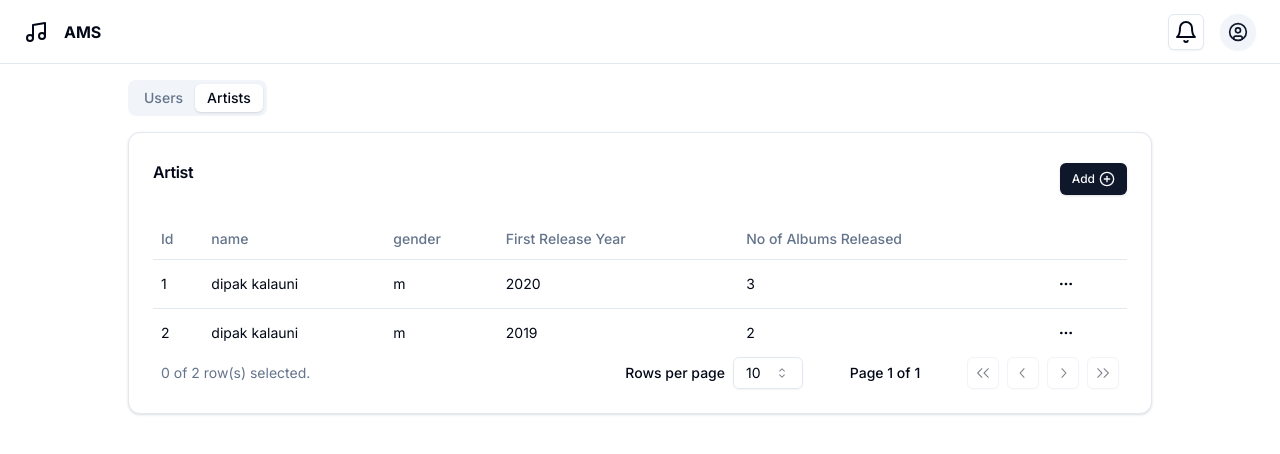
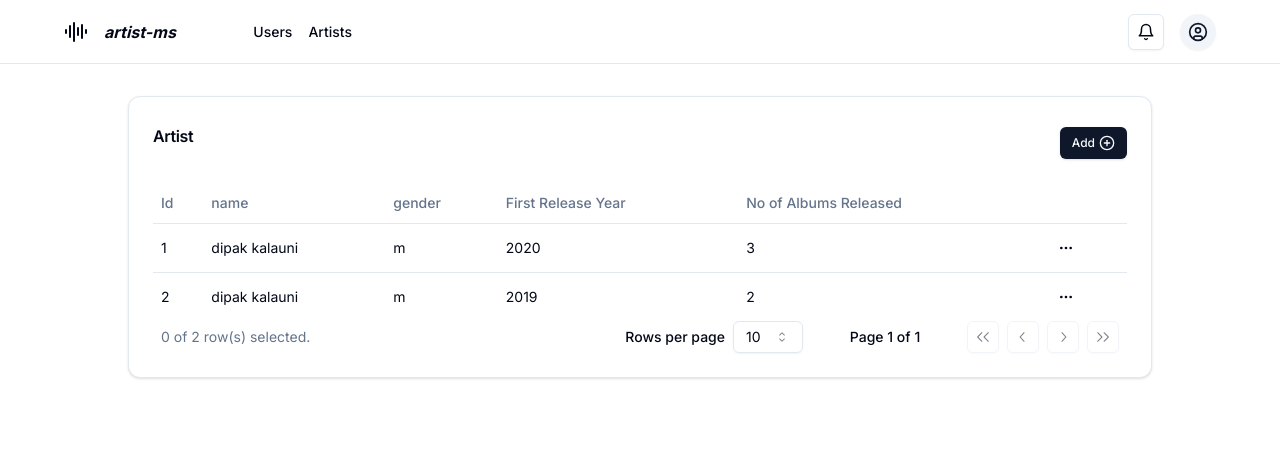
Before and after one commit to KaloniGiga/artist-management-system, a Next.js app in the folder apps/web/: page /dashboard/artists in a window 1280 px wide. Shown: the top 454 px of the page. Built offline with nearby package versions, Linux system fonts and the light colour scheme.

Commit message:
feat: add navbar menu

```diff
--- a/apps/web/app/dashboard/layout.tsx
+++ b/apps/web/app/dashboard/layout.tsx
@@ -1,13 +1,13 @@
 import { Navbar } from "@web/components/dashboard/header/Navbar";
-import { TabsMenu } from "@web/components/dashboard/tabs/TabsMenu";
+// import { TabsMenu } from "@web/components/dashboard/tabs/TabsMenu";
 import { ReactNode } from "react";
 
 export default function Layout({ children }: { children: ReactNode }) {
   return (
     <div className="w-full min-h-screen flex flex-col">
       <Navbar />
-      <main className="w-[80%] mx-auto">
-        <TabsMenu />
+      <main className="w-[90%] md:w-[80%] mx-auto py-8">
+        {/* <TabsMenu /> */}
         {children}
       </main>
     </div>
--- a/apps/web/components/core/data-table/DataTable.tsx
+++ b/apps/web/components/core/data-table/DataTable.tsx
@@ -35,7 +35,7 @@ export function DataTable<TData, TValue>({
   return (
     <div>
       <Table>
-        <TableHeader>
+        <TableHeader className="z-0">
           {table.getHeaderGroups().map((headerGroup) => (
             <TableRow key={headerGroup.id}>
               {headerGroup.headers.map((header) => {
--- a/apps/web/components/core/data-table/DataTablePagination.tsx
+++ b/apps/web/components/core/data-table/DataTablePagination.tsx
@@ -24,7 +24,7 @@ export function DataTablePagination<TData>({
 }: DataTablePaginationProps<TData>) {
   return (
     <div className="w-full flex items-center justify-between px-2">
-      <div className="flex-1 text-sm text-muted-foreground">
+      <div className="hidden md:flex flex-1 text-sm text-muted-foreground">
         {table.getFilteredSelectedRowModel().rows.length} of{" "}
         {table.getFilteredRowModel().rows.length} row(s) selected.
       </div>
--- a/apps/web/components/dashboard/header/Navbar.tsx
+++ b/apps/web/components/dashboard/header/Navbar.tsx
@@ -1,13 +1,24 @@
 import { UserDropdown } from "./UserDropdown";
-import { Music } from "lucide-react";
 import { Notification } from "./Notification";
+import Link from "next/link";
+import { AudioLines } from "lucide-react";
 
 export function Navbar() {
   return (
-    <header className="w-full sticky top-0 flex justify-between h-16 items-center gap-4 border-b bg-background px-4 md:px-6">
-      <nav className="flex justify-center gap-x-4 items-center">
-        <Music />
-        <span className="font-bold">AMS</span>
+    <header className="w-full sticky top-0 z-50 flex justify-end lg:justify-between h-16 items-center gap-4 border-b bg-background px-4 md:px-8 lg:px-16">
+      <nav className="hidden w-1/4 lg:flex justify-between gap-x-4 md:gap-x-8 items-center">
+        <div className="flex items-center gap-x-4">
+          <AudioLines />
+          <span className="font-bold italic">artist-ms</span>
+        </div>
+        <div className="flex gap-x-4 text-sm font-medium">
+          <Link href={"/dashboard"} className="hover:opacity-60">
+            Users
+          </Link>
+          <Link href={"/dashboard/artists"} className="hover:opacity-60">
+            Artists
+          </Link>
+        </div>
       </nav>
       <div className="flex items-center gap-x-4">
         <Notification />
--- a/apps/web/components/dashboard/header/Notification.tsx
+++ b/apps/web/components/dashboard/header/Notification.tsx
@@ -4,7 +4,7 @@ import { Bell } from "lucide-react";
 export function Notification() {
   return (
     <Button variant={"outline"} size={"icon"}>
-      <Bell />
+      <Bell size={18} />
     </Button>
   );
 }
```
